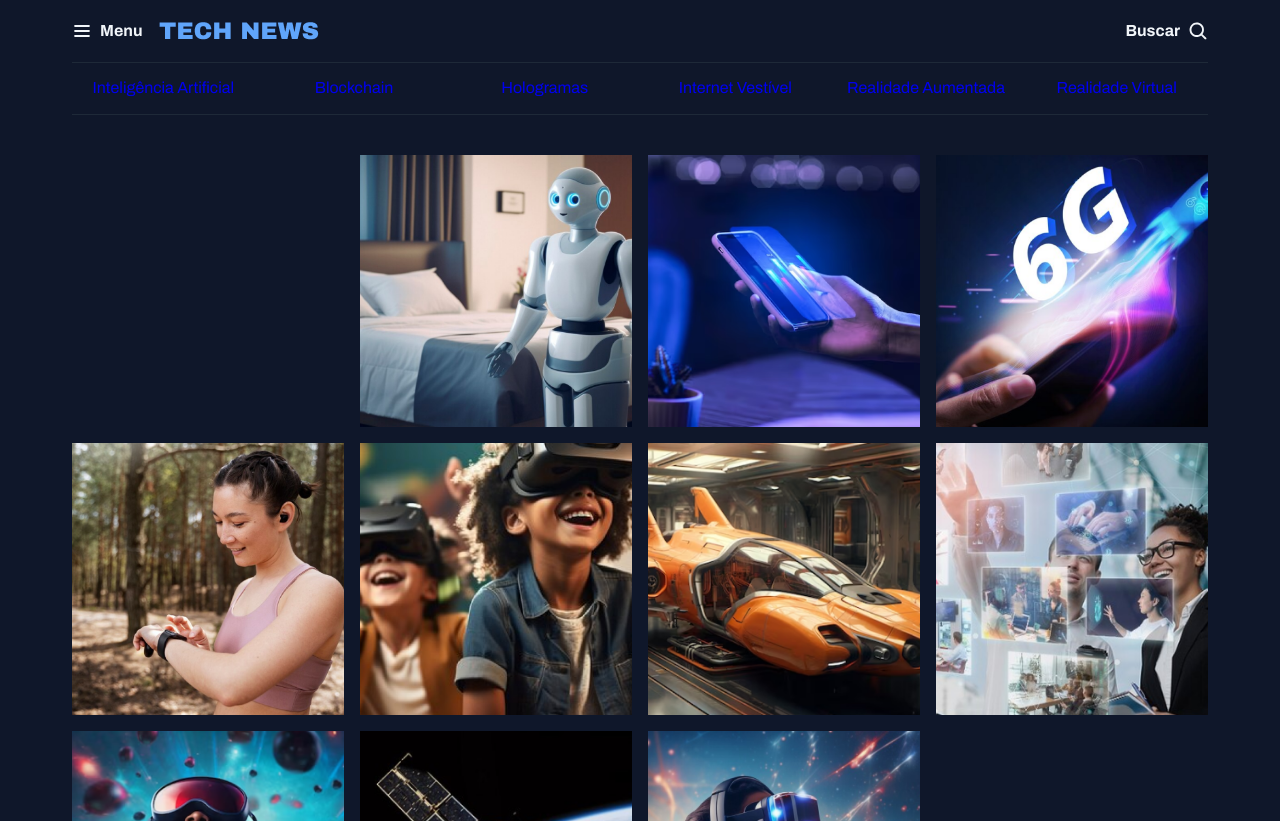
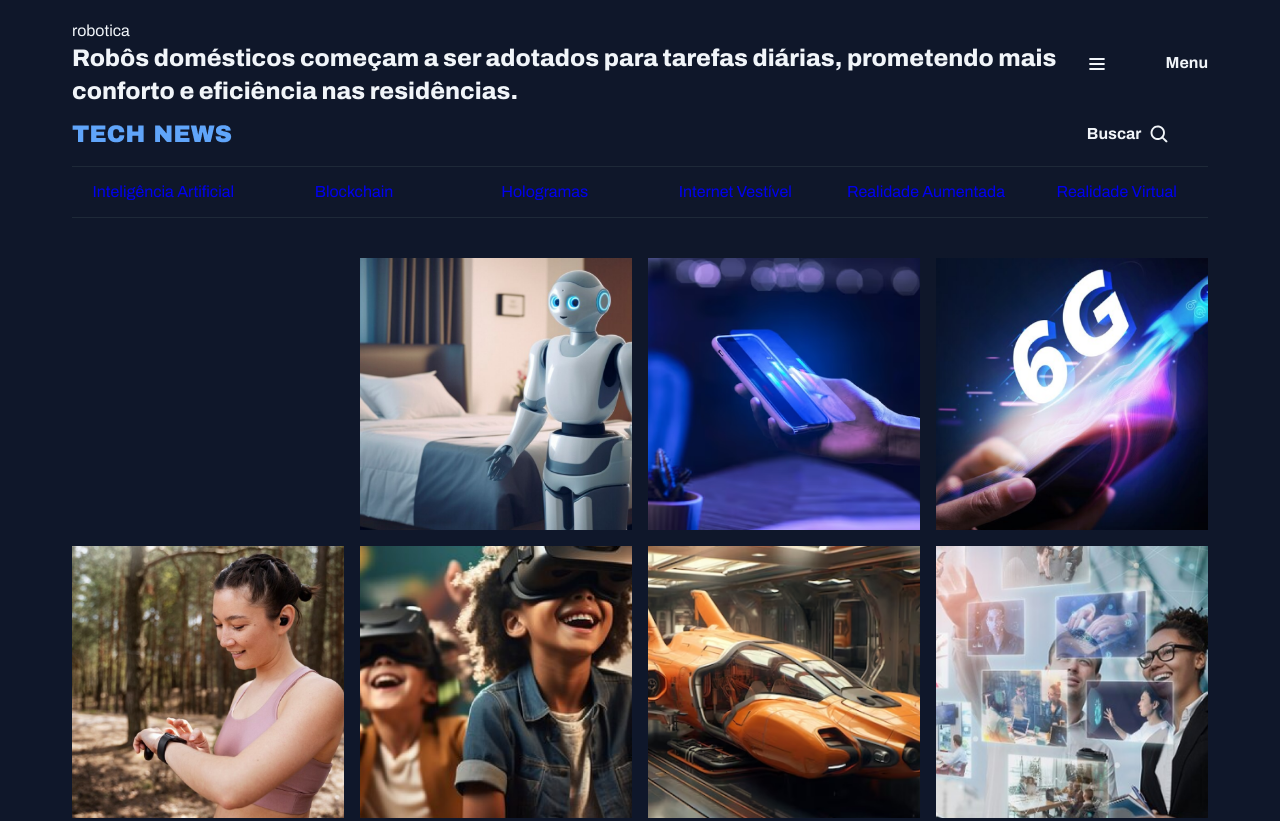
Before and after one commit to duda61/trabalho-portal-de-notiias, a plain HTML site: page index.html in a window 1280 px wide. Shown: the top 821 px of the page. Drawn offline with Linux system fonts and the light colour scheme; a web font is replaced by a local one.

Commit message:
ajustando o conteudo do card

```diff
--- a/index.html
+++ b/index.html
@@ -16,19 +16,20 @@
     <link rel="stylesheet" href="styles.css/index.css">
     <link rel="stylesheet" href="styles.css/seotions.css">
 
-
-
-
-
-
-
     <!-- Fonte personalizada -->
     <link href="https://fonts.googleapis.com/css2?family=Alice&family=Archivo:ital,wght@0,100..900;1,100..900&family=Poppins:wght@400;700&display=swap" rel="stylesheet">
 </head>
 <body>
     <header class="container">
-        <nav id="primary" class="grid grid-flow-col">
-            <div>
+        <nav id="primary" class="grid grid-flow-col gap-16">
+            <figure class="card">
+
+            <figcaption>
+                <span class="content-tag">robotica</span>
+                <h2  class="text-2xl">
+                     Robôs domésticos começam a ser adotados para tarefas diárias, prometendo mais conforto e eficiência nas residências.</h2>
+            </figcaption>
+            </figure>
                 <img src="imagens/List.svg" alt="Ícone do menu">
                 <strong>Menu</strong>
             </div>
--- a/styles.css/global.css
+++ b/styles.css/global.css
@@ -58,3 +58,15 @@ margin-inline: auto;
 main{
     margin-top:40px
 }
+
+.container-tag{
+   display: inline-block;
+   background-color: var(--brand-color-dark);
+   padding: 4px 8px;
+   border-radius: 4px;
+   font: 500 10px/1.2 var(--font-family);
+   text-transform: uppercase;
+   letter-spacing:0,04em ;
+   color: var(--text-color-primary);
+   box-shadow: 0px 4px 16px rgba(2, 6, 23, 0.25);
+}
--- a/styles.css/seotions.css
+++ b/styles.css/seotions.css
@@ -22,4 +22,15 @@
 
   }
 
+  figaption{
+
+    position: absolute;
+    bottom: 0;
+    padding: 24px;
+
+    h2{
+      margin-top: 8px;
+    }
+  }
+
 }
--- a/styles.css/ultility.css
+++ b/styles.css/ultility.css
@@ -31,3 +31,19 @@
   height: 100%;
   object-fit: cover;
 }
+
+.text-2xl{
+ font: var(--h1);
+}
+
+.text-xl{
+ font: var(--h2);
+}
+
+.text-lg{
+  font: var(--h3);
+ }
+
+ .text-sm{
+  font: var(--text-sm);
+ }
```
